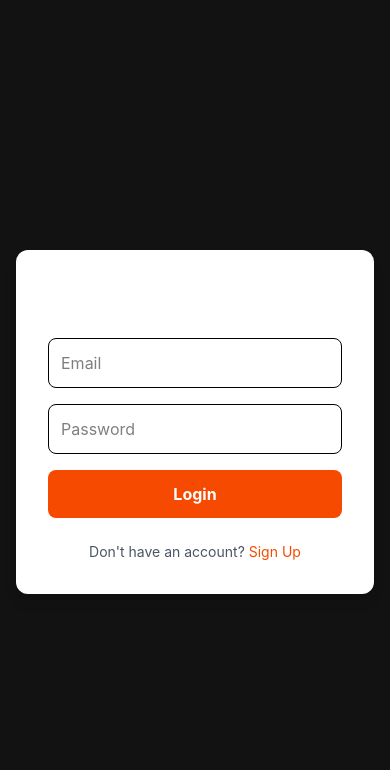
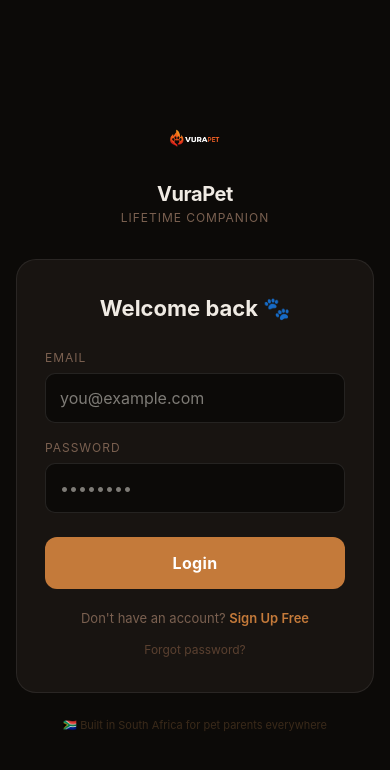
Before and after one commit to nealearendse-droid/vurapet, a Next.js app: page /auth/login in a window 390 px wide. Shown: the top 770 px of the page. Built offline with nearby package versions, Linux system fonts and the light colour scheme.

Commit message:
Fix mobile login

```diff
--- a/src/app/auth/login/page.tsx
+++ b/src/app/auth/login/page.tsx
@@ -9,6 +9,7 @@
   const [email, setEmail] = useState('');
   const [password, setPassword] = useState('');
   const [loading, setLoading] = useState(false);
+  const [errorMsg, setErrorMsg] = useState('');
   const router = useRouter();
   const searchParams = useSearchParams();
   const redirectTo = searchParams.get('redirectTo');
@@ -16,63 +17,176 @@
   const handleLogin = async (e: React.FormEvent) => {
     e.preventDefault();
     setLoading(true);
+    setErrorMsg('');
 
     try {
       const supabase = createSupabaseBrowserClient();
       const { error } = await supabase.auth.signInWithPassword({ email, password });
 
       if (error) throw error;
-      router.push(redirectTo || '/dashboard');
+
+      // ── MOBILE FIX ──
+      // router.push alone doesn't always work on mobile Chrome because
+      // the session cookie hasn't propagated yet when the page loads.
+      // Using window.location.href forces a full page reload so the
+      // middleware picks up the session correctly on all devices.
+      window.location.href = redirectTo || '/dashboard';
+
     } catch (error: any) {
-      alert(error.message || 'An unexpected error occurred');
-    } finally {
+      setErrorMsg(error.message || 'Login failed. Please check your email and password.');
       setLoading(false);
     }
   };
 
   return (
-    <div className="flex flex-col items-center justify-center min-h-screen p-4 bg-[#121212] text-white">
-      <div className="w-full max-w-md p-8 space-y-6 bg-white rounded-xl shadow-lg">
-        <h1 className="text-2xl font-bold text-center">Login to VuraPet</h1>
-        <form onSubmit={handleLogin} className="space-y-4">
+    <div style={{
+      display: 'flex',
+      flexDirection: 'column',
+      alignItems: 'center',
+      justifyContent: 'center',
+      minHeight: '100vh',
+      padding: 16,
+      background: '#0c0a08',
+    }}>
+      {/* Logo */}
+      <div style={{ marginBottom: 32, textAlign: 'center' }}>
+        <img
+          src="/logo.white.png"
+          alt="VuraPet"
+          style={{ width: 56, height: 56, objectFit: 'contain', margin: '0 auto 12px' }}
+        />
+        <div style={{ fontSize: 20, fontWeight: 700, color: '#f0ebe4', letterSpacing: '-0.02em' }}>VuraPet</div>
+        <div style={{ fontSize: 12, color: '#7a6050', letterSpacing: '0.08em', textTransform: 'uppercase' }}>Lifetime Companion</div>
+      </div>
+
+      {/* Card */}
+      <div style={{
+        width: '100%',
+        maxWidth: 400,
+        background: '#181411',
+        border: '0.5px solid rgba(255,255,255,0.08)',
+        borderRadius: 20,
+        padding: '32px 28px',
+      }}>
+        <h1 style={{ fontSize: 22, fontWeight: 700, color: '#f0ebe4', marginBottom: 24, textAlign: 'center' }}>
+          Welcome back 🐾
+        </h1>
+
+        <form onSubmit={handleLogin}>
+          {/* Email */}
+          <div style={{ marginBottom: 16 }}>
+            <label style={{ display: 'block', fontSize: 12, color: '#7a6050', marginBottom: 6, textTransform: 'uppercase', letterSpacing: '0.08em' }}>
+              Email
+            </label>
             <input
               type="email"
-            placeholder="Email"
-            className="w-full p-3 border rounded-lg text-black"
+              placeholder="you@example.com"
               value={email}
               onChange={(e) => setEmail(e.target.value)}
               required
+              autoComplete="email"
+              style={{
+                width: '100%',
+                padding: '12px 14px',
+                background: '#0c0a08',
+                border: '0.5px solid rgba(255,255,255,0.1)',
+                borderRadius: 10,
+                color: '#f0ebe4',
+                fontSize: 16,
+                outline: 'none',
+                boxSizing: 'border-box',
+              }}
             />
+          </div>
+
+          {/* Password */}
+          <div style={{ marginBottom: 24 }}>
+            <label style={{ display: 'block', fontSize: 12, color: '#7a6050', marginBottom: 6, textTransform: 'uppercase', letterSpacing: '0.08em' }}>
+              Password
+            </label>
             <input
               type="password"
-            placeholder="Password"
-            className="w-full p-3 border rounded-lg text-black"
+              placeholder="••••••••"
               value={password}
               onChange={(e) => setPassword(e.target.value)}
               required
+              autoComplete="current-password"
+              style={{
+                width: '100%',
+                padding: '12px 14px',
+                background: '#0c0a08',
+                border: '0.5px solid rgba(255,255,255,0.1)',
+                borderRadius: 10,
+                color: '#f0ebe4',
+                fontSize: 16,
+                outline: 'none',
+                boxSizing: 'border-box',
+              }}
             />
+          </div>
+
+          {/* Error message */}
+          {errorMsg && (
+            <div style={{
+              background: 'rgba(220,38,38,0.1)',
+              border: '1px solid rgba(220,38,38,0.3)',
+              borderRadius: 8,
+              padding: '10px 14px',
+              marginBottom: 16,
+              fontSize: 13,
+              color: '#fca5a5',
+            }}>
+              {errorMsg}
+            </div>
+          )}
+
+          {/* Submit button */}
           <button
             type="submit"
             disabled={loading}
-            className="w-full p-3 font-bold text-white bg-orange-600 rounded-lg hover:bg-orange-700 disabled:opacity-50"
+            style={{
+              width: '100%',
+              padding: '14px',
+              background: loading ? '#7a4020' : '#c47a3a',
+              color: '#fff',
+              border: 'none',
+              borderRadius: 12,
+              fontSize: 16,
+              fontWeight: 700,
+              cursor: loading ? 'wait' : 'pointer',
+              transition: 'background 0.2s',
+              letterSpacing: '0.02em',
+            }}
           >
-            {loading ? 'Logging in...' : 'Login'}
+            {loading ? 'Logging in…' : 'Login'}
           </button>
         </form>
-        <p className="text-center text-sm text-gray-600">
+
+        {/* Links */}
+        <div style={{ marginTop: 20, textAlign: 'center' }}>
+          <p style={{ fontSize: 13, color: '#7a6050', margin: '0 0 8px' }}>
             Don't have an account?{' '}
-          <Link href="/auth/signup" className="text-orange-600 hover:underline">
-            Sign Up
+            <Link href="/auth/signup" style={{ color: '#c47a3a', textDecoration: 'none', fontWeight: 600 }}>
+              Sign Up Free
             </Link>
           </p>
+          <Link href="/auth/reset-password" style={{ fontSize: 12, color: '#5a4030', textDecoration: 'none' }}>
+            Forgot password?
+          </Link>
         </div>
+      </div>
+
+      {/* Footer */}
+      <p style={{ marginTop: 24, fontSize: 11, color: '#3a2a1a', textAlign: 'center' }}>
+        🇿🇦 Built in South Africa for pet parents everywhere
+      </p>
     </div>
   );
 }
 
 export default function LoginPage() {
   return (
-    <Suspense fallback={<div className="min-h-screen bg-[#121212]" />}>
+    <Suspense fallback={<div style={{ minHeight: '100vh', background: '#0c0a08' }} />}>
       <LoginForm />
     </Suspense>
   );
```
Lines whose indentation alone changed are shown as unchanged.
